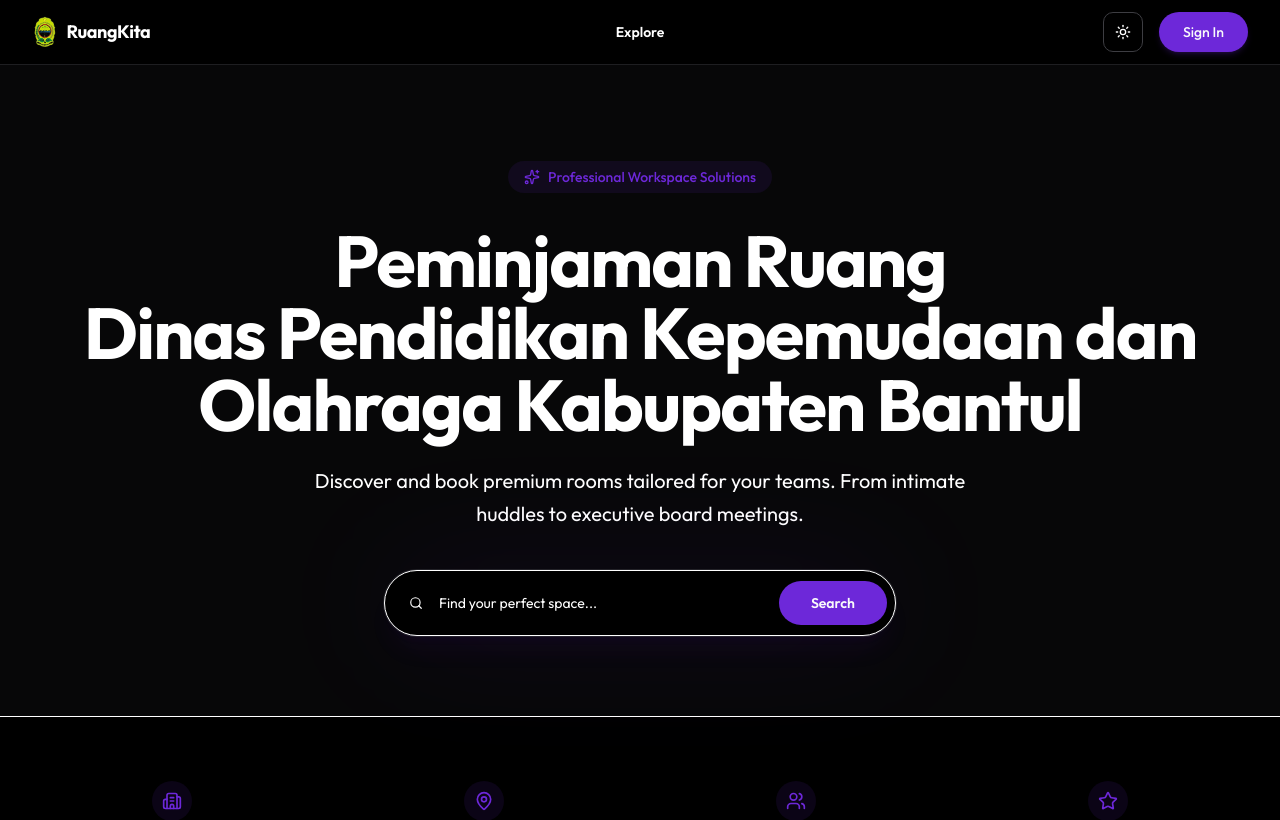
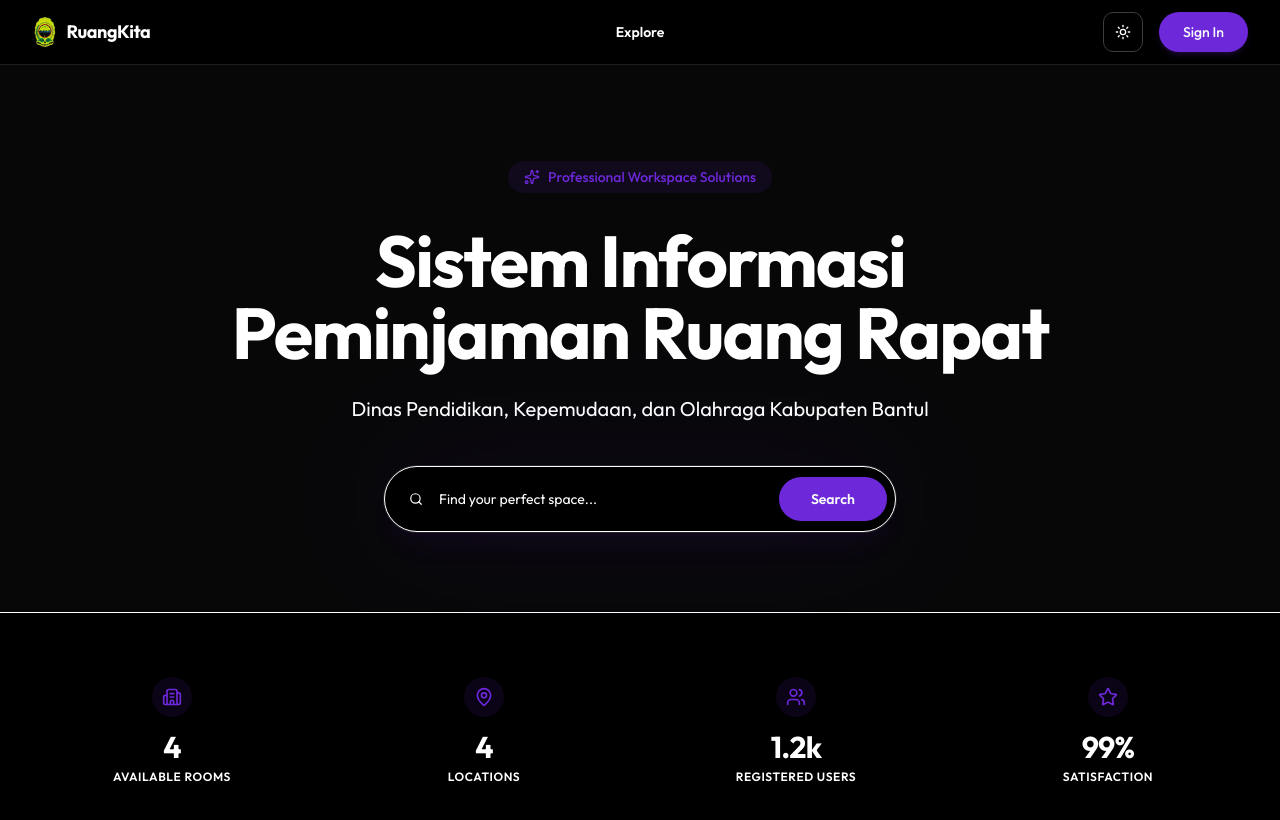
Before and after one commit to irfanfadhli/dikpora-frontend, a React (Vite) app: page / in a window 1280 px wide. Shown: the top 820 px of the page. Built offline with nearby package versions, Linux system fonts and the light colour scheme; no server answers.

Commit message:
update index

```diff
--- a/src/routes/index.tsx
+++ b/src/routes/index.tsx
@@ -40,12 +40,11 @@ function Index() {
             <span>Professional Workspace Solutions</span>
             </div>
             <h1 className="text-4xl md:text-6xl lg:text-7xl font-bold tracking-tight mb-6 text-foreground animate-in fade-in slide-in-from-bottom-6 duration-700">
-            Peminjaman Ruang <br />
-            <span>Dinas Pendidikan Kepemudaan dan Olahraga Kabupaten Bantul</span>
+            Sistem Informasi <br />
+            <span>Peminjaman Ruang Rapat</span>
             </h1>
             <p className="text-lg md:text-xl mb-10 text-foreground max-w-2xl mx-auto leading-relaxed animate-in fade-in slide-in-from-bottom-8 duration-900">
-            Discover and book premium rooms tailored for your teams.
-            From intimate huddles to executive board meetings.
+            Dinas Pendidikan, Kepemudaan, dan Olahraga Kabupaten Bantul
             </p>
 
             <div className="relative w-full max-w-lg mx-auto group animate-in fade-in slide-in-from-bottom-10 duration-1000">
```
